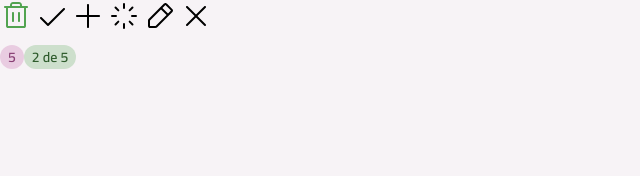
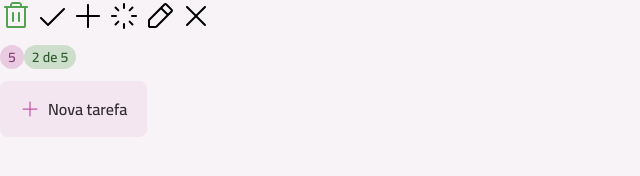
Before and after one commit to rocketseat-education/react-2025-todo, a React (Vite) app: page / in a window 1280 px wide. Shown: the part 128-304 px from the top of the page, without its empty margins (0-640 px from the left). Built offline with nearby package versions, Linux system fonts and the light colour scheme.

Commit message:
Estruturando a base - Criando componente Button

```diff
--- a/src/App.tsx
+++ b/src/App.tsx
@@ -8,6 +8,7 @@
 import SpinnerIcon from "./assets/icons/spinner.svg?react";
 import Icon from "./components/icon";
 import Badge from "./components/badge";
+import Button from "./components/button";
 
 export default function App() {
   return (
@@ -34,6 +35,10 @@
         <Badge variant="secondary">5</Badge>
         <Badge variant="primary">2 de 5</Badge>
       </div>
+
+      <div>
+        <Button icon={PlusIcon}>Nova tarefa</Button>
+      </div>
     </div>
   );
 }
--- /dev/null
+++ b/src/components/button.tsx
@@ -0,0 +1,87 @@
+import { cva, type VariantProps } from "class-variance-authority";
+import Icon from "./icon";
+import Text from "./text";
+
+export const buttonVariants = cva(
+  `
+    flex items-center justify-center cursor-pointer
+    transition rounded-lg group gap-2
+  `,
+  {
+    variants: {
+      variant: {
+        primary: "bg-gray-200 hover:bg-pink-light",
+      },
+      size: {
+        md: "h-14 py-4 px-5",
+      },
+      disabled: {
+        true: "opacity-50 pointer-events-none",
+      },
+    },
+    defaultVariants: {
+      variant: "primary",
+      size: "md",
+      disabled: false,
+    },
+  }
+);
+
+export const buttonIconVariants = cva("transition", {
+  variants: {
+    variant: {
+      primary: "fill-pink-base",
+    },
+    size: {
+      md: "w-5 h-5",
+    },
+  },
+  defaultVariants: {
+    variant: "primary",
+    size: "md",
+  },
+});
+
+export const buttonTextVariants = cva("", {
+  variants: {
+    variant: {
+      primary: "text-gray-400",
+    },
+  },
+  defaultVariants: {
+    variant: "primary",
+  },
+});
+
+interface ButtonProps
+  extends Omit<React.ComponentProps<"button">, "size" | "disabled">,
+    VariantProps<typeof buttonVariants> {
+  icon?: React.ComponentProps<typeof Icon>["svg"];
+}
+
+export default function Button({
+  variant,
+  size,
+  disabled,
+  className,
+  children,
+  icon: IconComponent,
+  ...props
+}: ButtonProps) {
+  return (
+    <button
+      className={buttonVariants({ className, disabled, size, variant })}
+      {...props}
+    >
+      {IconComponent && (
+        <Icon
+          svg={IconComponent}
+          className={buttonIconVariants({ variant, size })}
+        />
+      )}
+      <Text variant="body-md-bold" className={buttonTextVariants({ variant })}>
+        {children}
+      </Text>
+    </button>
+  );
+}
```
